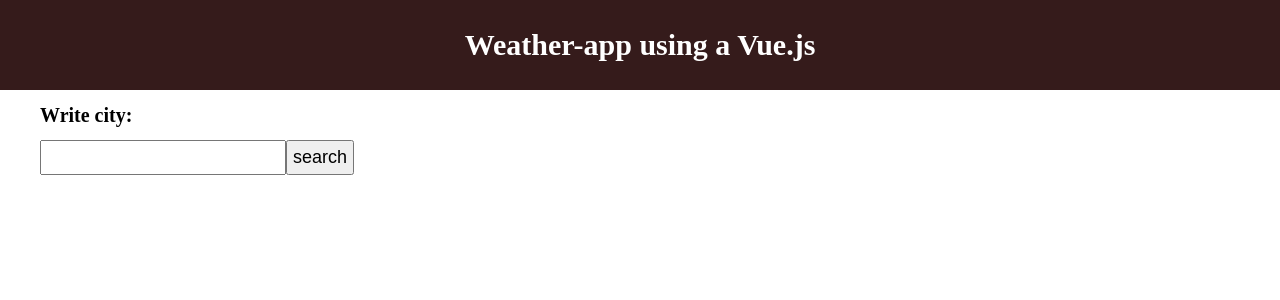
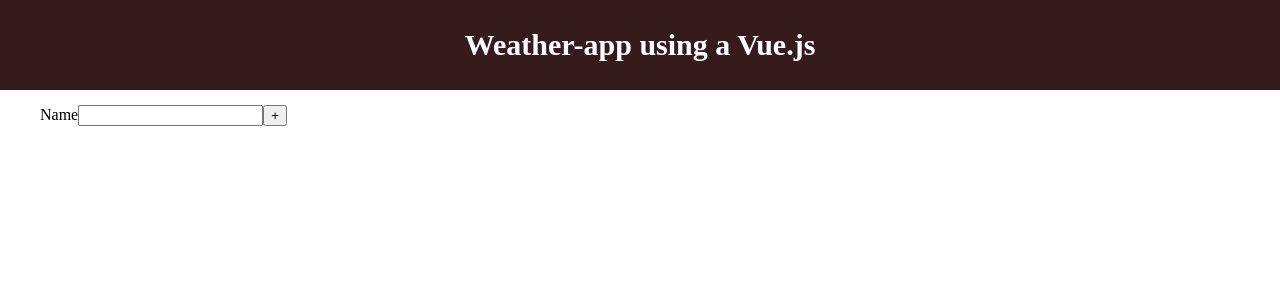
Before and after one commit to Mila-byte/weather, a Vue app: page / in a window 1280 px wide. Shown: the top 300 px of the page. Built offline with nearby package versions, Linux system fonts and the light colour scheme.

Commit message:
add city and button "delete"

```diff
--- a/package.json
+++ b/package.json
@@ -11,6 +11,7 @@
     "core-js": "^3.6.5",
     "stylelint": "^13.9.0",
     "vue": "^2.6.11",
+    "vues": "^0.5.20",
     "vuex": "^3.6.2"
   },
   "devDependencies": {
--- a/src/App.vue
+++ b/src/App.vue
@@ -2,18 +2,47 @@
   <div id="app">
     <h1>Weather-app using a Vue.js</h1>
     <div class="container">
-
-      <CardOfWeather />
+    <AddCity @addCity="addCity"/>
+      <CardOfCity
+          v-for="elCity of arrCity"
+          :key="elCity.id"
+          :nameCity="elCity"
+          @deleteCity="deleteCity"
+      />
     </div>
   </div>
 </template>
 
 <script>
 
-import CardOfWeather from "@/components/CardOfWeather";
+
+import AddCity from "@/components/AddCity";
+import CardOfCity from "@/components/CardOfCity";
 export default {
   name: 'App',
-  components: {CardOfWeather}
+  components: {AddCity, CardOfCity},
+  data() {
+    return {
+      arrCity: [],
+      idCity: 0
+    }
+  },
+  methods: {
+    addCity(info) {
+      this.arrCity.push({
+        id: this.idCity++,
+        city: info.city,
+        temp: info.temp
+      })
+    },
+    deleteCity (id) {
+       for (let i = 0; i < this.arrCity.length; i++) {
+          if (this.arrCity[i].id === id) {
+            this.arrCity.splice(i, 1)
+          }
+       }
+    }
+  }
 }
 </script>
 
--- /dev/null
+++ b/src/components/AddCity.vue
@@ -0,0 +1,42 @@
+<template>
+<div id="add">
+  <label for="city">Name</label>
+  <input type="text" v-model="city" id="city">
+  <input type="button" value="+" @click="addCity">
+</div>
+</template>
+
+<script>
+export default {
+  name: "CardOfWeather",
+  data () {
+    return {
+      city: '',
+      temp: '0'
+    }
+  },
+  methods: {
+    addCity () {
+      if(this.city) {
+        fetch(`http://api.openweathermap.org/data/2.5/weather?q=${this.city}&units=metric&appid=fdc5c7b31d822cd909a6ffa9fab71737`)
+            .then(res => res.json())
+            .then(res => {
+              if (res.cod >= 400 && res.cod < 500) {
+                this.city = res.message
+              } else if (res.cod === 200) {
+                let temperature = res.main.temp
+                this.$emit('addCity', {city: this.city, temp: temperature})
+                this.city = ''
+                this.temp = '0'
+              }
+            })
+      }
+
+    }
+  }
+}
+</script>
+
+<style scoped lang="scss">
+
+</style>
--- /dev/null
+++ b/src/components/CardOfCity.vue
@@ -0,0 +1,31 @@
+<template>
+<div id="card">
+<p>Name: {{ city }} </p>
+<p>Temp: {{ temp }}</p>
+  <input type="button" value="X" @click="deleteCity">
+</div>
+</template>
+
+<script>
+export default {
+  name: "AddOfCity",
+  props: [
+      'nameCity'
+  ],
+  data() {
+    return {
+      city: this.nameCity.city,
+      temp: this.nameCity.temp
+    }
+  },
+  methods: {
+    deleteCity () {
+        this.$emit('deleteCity', this.nameCity.id)
+    }
+  }
+}
+</script>
+
+<style scoped>
+
+</style>
--- a/src/components/CardOfWeather.vue
+++ /dev/null
@@ -1,67 +0,0 @@
-<template>
-<div id="info">
-  <p><label for="city">Write city:</label></p>
-  <input type="text" id="city" v-model="city">
-  <input type="button" value="search" @click="getDataOfWeather">
-  <div class="card" v-if="showCard">
-    <p class="nameOfCity">City: {{ city }}</p>
-    <p class="temp">Temperature: {{ temp }}</p>
-  </div>
-
-</div>
-</template>
-
-<script>
-export default {
-  name: "CardOfWeather",
-  data () {
-    return {
-      city: '',
-      temp: '',
-      showCard: false
-    }
-  },
-  methods: {
-    async getDataOfWeather () {
-      await fetch(`https://api.openweathermap.org/data/2.5/weather?q=${this.city}&units=metric&appid=fdc5c7b31d822cd909a6ffa9fab71737`)
-          .then(res => res.json())
-          .then(res => {
-            if (res.cod >= 400 && res.cod < 500) {
-              this.city = res.message
-            } else if (res.cod === 200) {
-              this.temp = +res.main.temp.toFixed()
-            }
-          })
-      this.showCard = true
-    }
-  }
-}
-</script>
-
-<style scoped lang="scss">
-$white: #fff;
-$brown: #351b1b;
-#info{
-  label{
-    font-size: 20px;
-    font-weight: 600;
-  }
-  input{
-    margin-top: 15px;
-    padding: 5px;
-    &[type="text"] {
-      outline: none;
-      font-size: 18px;
-    }
-    &[type="button"]{
-      font-size: 18px;
-      cursor: pointer;
-      &:hover{
-        background: $brown;
-        color: $white;
-      }
-    }
-  }
-}
-
-</style>
--- a/src/main.js
+++ b/src/main.js
@@ -1,8 +1,10 @@
 import Vue from 'vue'
 import App from './App.vue'
+import store from './store'
 
 Vue.config.productionTip = false
 
 new Vue({
+  store,
   render: h => h(App),
 }).$mount('#app')
--- /dev/null
+++ b/src/store/index.js
@@ -0,0 +1,15 @@
+import Vue from 'vue'
+import  Vuex from 'vuex'
+import state from './state'
+import actions from './actions'
+import mutations from './mutations'
+import getters from './getters'
+
+Vue.use(Vuex)
+
+export default new Vuex.Store({
+    state,
+    actions,
+    mutations,
+    getters
+})
```
Also changed, not shown: src/components/HelloWorld.vue (deleted, +0 -58 lines), src/assets/logo.png (deleted), src/store/actions.js (added), src/store/getters.js (added), src/store/state.js (added), 1 other file (tests, documents, lock files or other folders).
